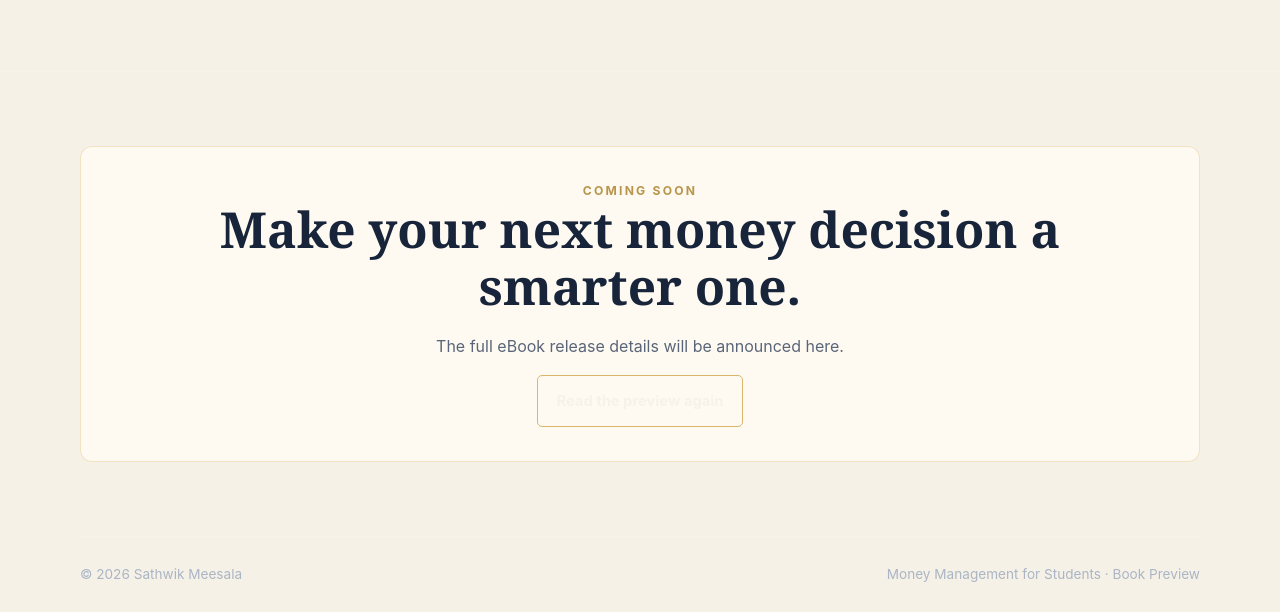
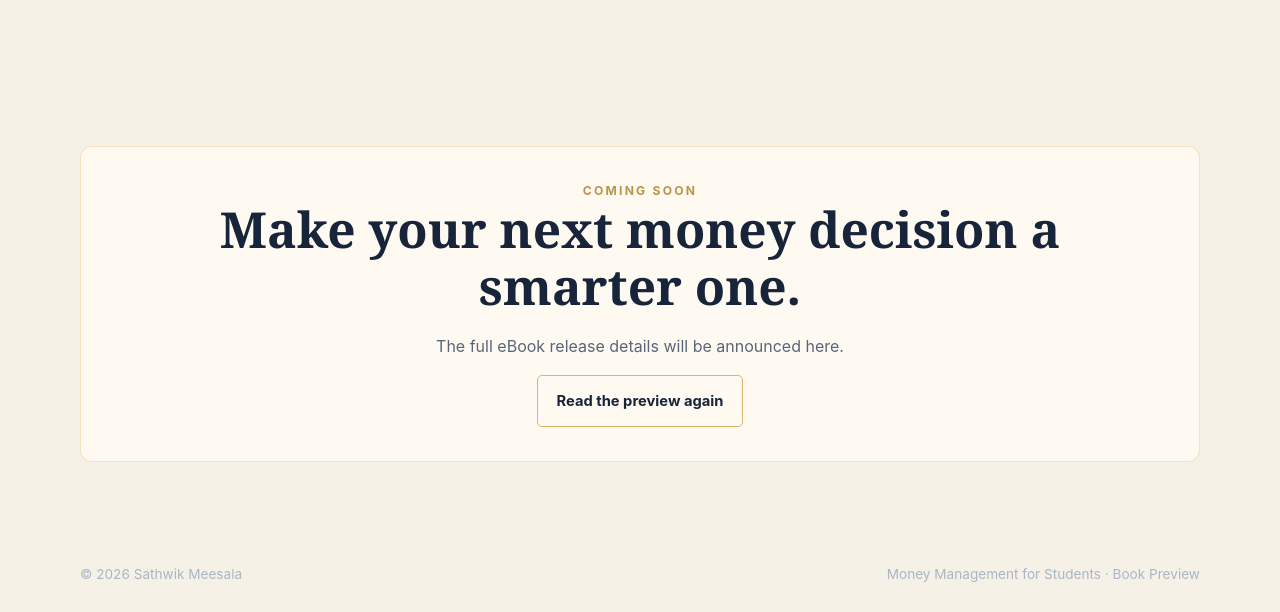
Before and after one commit to meesalasathwik9-bot/money-management-students, a plain HTML site: page index.html in a window 1280 px wide. Shown: the part 3210-3822 px from the top of the page. Drawn offline with Linux system fonts and the light colour scheme.

Commit message:
Update index.html

```diff
--- a/index.html
+++ b/index.html
@@ -51,6 +51,14 @@
 #chapters .feature * {
   opacity: 1 !important;
 }
+#author h2,
+#author strong,
+.cta a,
+.cta button {
+  color: #17243A !important;
+  opacity: 1 !important;
+  font-weight: 700 !important;
+}
 </style>
 </head>
 <body>
```
